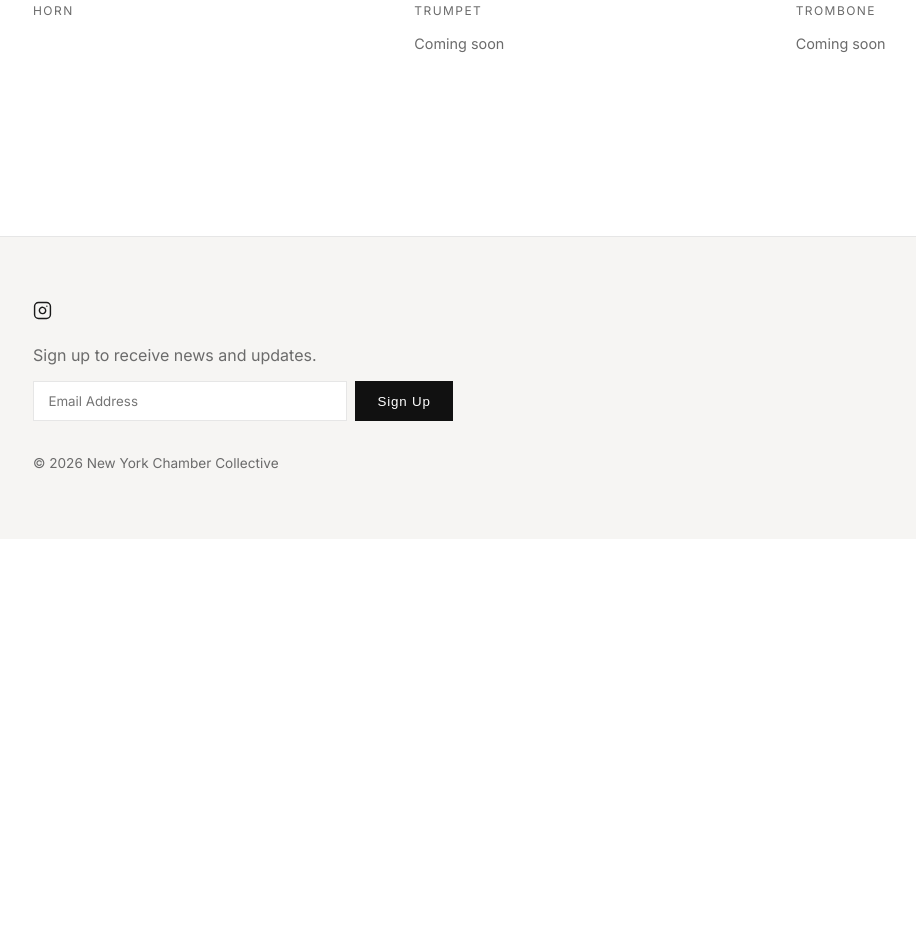
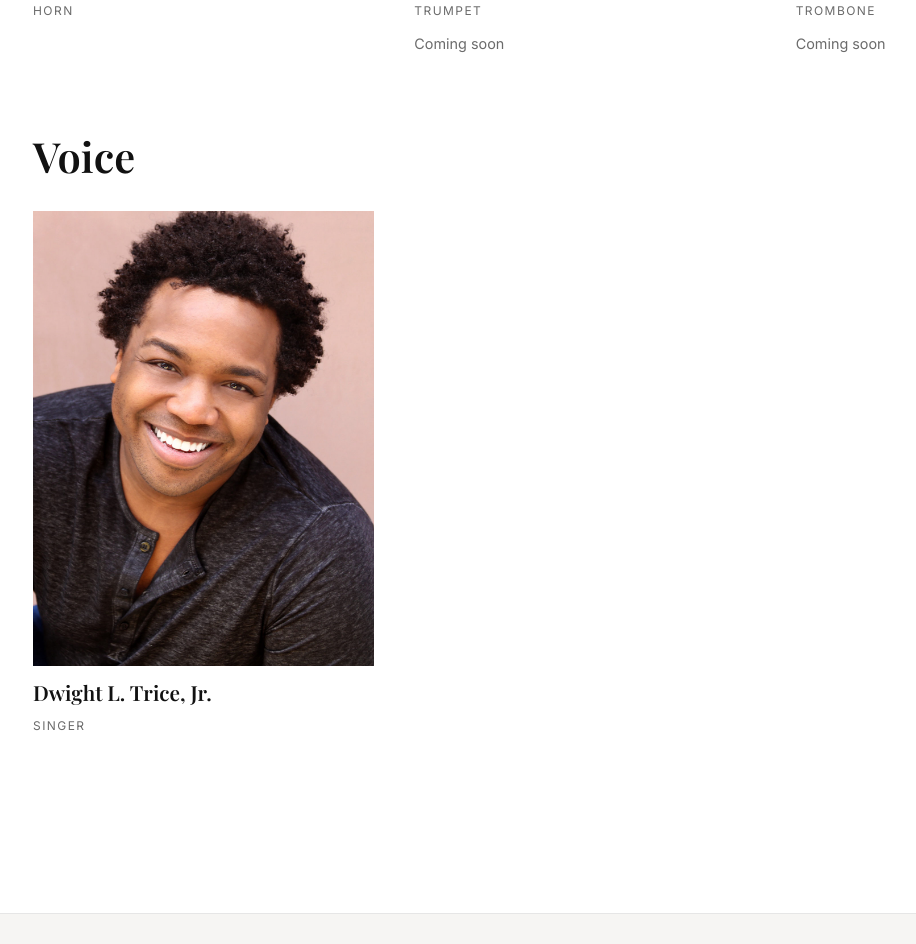
Before and after one commit to Sulaga-chan/nycc-web, a React (Vite) app: page /musicians in a window 1280 px wide. Shown: the part 3760-4704 px from the top of the page, without its empty margins (55-971 px from the left). Before the commit the page ends 4299 px from the top, so only its background shows below. Built offline with nearby package versions, Linux system fonts and the light colour scheme.

Commit message:
Musicians: Voice 섹션 추가 + Dwight L. Trice, Jr.(Singer)

```diff
--- a/src/data/musicians.js
+++ b/src/data/musicians.js
@@ -34,4 +34,10 @@ export const MUSICIANS = [
       { name: 'TBD', instrument: 'Trombone', status: 'Coming soon' },
     ],
   },
+  {
+    group: 'Voice',
+    members: [
+      { name: 'Dwight L. Trice, Jr.', instrument: 'Singer', photo: '/img/musicians/dwight-trice.jpg' },
+    ],
+  },
 ]
```
Also changed, not shown: public/img/musicians/dwight-trice.jpg (added).
